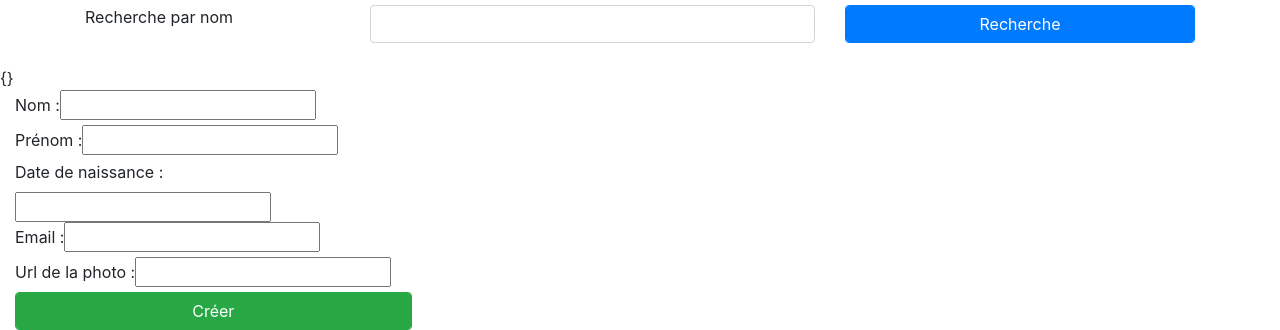
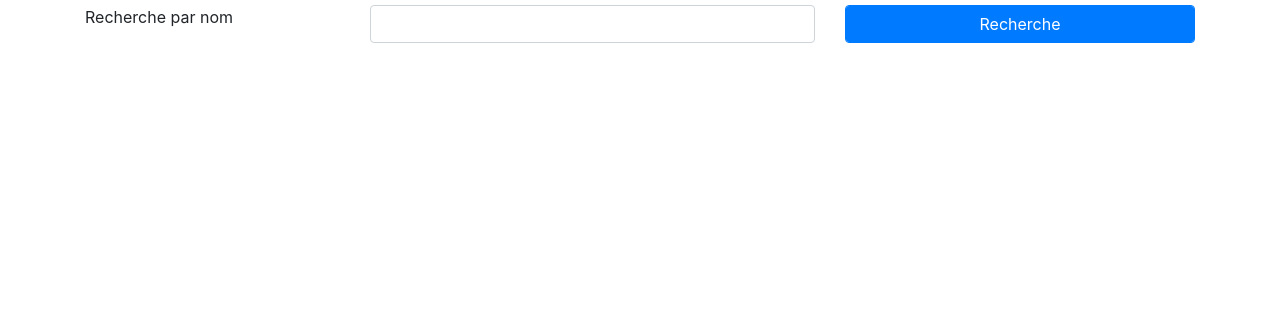
Before and after one commit to jonathansagan/collegues-front, an Angular app: page / in a window 1280 px wide. Shown: the part 694-1024 px from the top of the page. After the commit the page ends 800 px from the top, so only its background shows below. Built offline with nearby package versions, Linux system fonts and the light colour scheme.

Commit message:
TP 6 : création du formulaire fonctionnel

```diff
--- a/src/app/app.component.html
+++ b/src/app/app.component.html
@@ -7,4 +7,3 @@
 
 <app-collegue [col]="collegueExemple"></app-collegue>
 <app-recherche-par-nom ></app-recherche-par-nom>
-<app-form-collegue></app-form-collegue>
--- a/src/app/collegue/collegue.component.html
+++ b/src/app/collegue/collegue.component.html
@@ -78,3 +78,4 @@
 
   </div>
 </div>
+<app-form-collegue *ngIf = "creation == true"></app-form-collegue>
--- a/src/app/collegue/collegue.component.ts
+++ b/src/app/collegue/collegue.component.ts
@@ -10,11 +10,15 @@ import {DataService} from '../services/data.service';
 })
 export class CollegueComponent implements OnInit {
 public mod: boolean;
+public creation: boolean;
+
 
 
 @Input() col: Collegue;
   constructor(private dataService: DataService) {
     this.mod = false;
+    this.creation = false;
+
 
   }
 
@@ -22,15 +26,20 @@ public mod: boolean;
     console.log('Modification du collègue');
     this.mod = true;
 
+
+
   }
 
   nouveauCollegue(){
     console.log('Création d’un nouveau collègue');
     this.mod = false;
+    this.creation = true;
+
   }
 
   validation(){
     this.mod = false;
+
   }
 
   recupererCollegueCourant (matricule : string){
--- a/src/app/form-collegue/form-collegue.component.html
+++ b/src/app/form-collegue/form-collegue.component.html
@@ -1,22 +1,37 @@
-<form>
+<form #etatForm = "ngForm">
   {{colSaisi | json}}
   <div class = "col-4">
-<label for ="nom">Nom : </label>
-<input id = "nom" type = "text" name = "nom"[(ngModel)]="colSaisi.nom">
+<label for ="nom"><b>Nom :</b> </label>
+<input id = "nom" type = "text" name = "nom"[(ngModel)]="colSaisi.nom" #etatNom = "ngModel" required>
+<div *ngIf = "etatNom.dirty && etatNom.invalid">
+  Le nom est obligatoire!
+</div>
 <br>
-<label for ="prenom">Prénom : </label>
-<input id = "prenom" type = "text" name = "prenom" [(ngModel)]="colSaisi.prenoms">
+<label for ="prenom"><b>Prénom : </b></label>
+<input id = "prenom" type = "text" name = "prenom" [(ngModel)]="colSaisi.prenoms" #etatPrenom = "ngModel" required>
+<div *ngIf = "etatPrenom.dirty && etatPrenom.invalid">
+  Le prénom est obligatoire!
+</div>
 <br>
-<label for ="DateDeNaissance">Date de naissance : </label>
-<input id = "DateDeNaissance" type = "text" name = "DateDeNaissance" [(ngModel)]="colSaisi.dateDeNaissance">
+<label for ="DateDeNaissance"><b>Date de naissance : </b></label>
+<input id = "DateDeNaissance" type = "text" name = "DateDeNaissance" [(ngModel)]="colSaisi.dateDeNaissance"#etatNaissance = "ngModel" required>
+<div *ngIf = "etatNaissance.dirty && etatNaissance.invalid">
+  La date de naissance est obligatoire!
+</div>
 <br>
-<label for ="email">Email : </label>
-<input id = "email" type = "text" name = "email" [(ngModel)]="colSaisi.email">
+<label for ="email"><b>Email : </b></label>
+<input id = "email" type = "text" name = "email" [(ngModel)]="colSaisi.email" #etatMail = "ngModel" required>
+<div *ngIf = "etatMail.dirty && etatMail.invalid">
+  L'E-mail est obligatoire!
+</div>
 <br>
-<label for ="photoUrl">Url de la photo : </label>
-<input id = "photoUrl" type = "text" name = "photoUrl" [(ngModel)]="colSaisi.photoUrl">
+<label for ="photoUrl"><b>Url de la photo : </b></label>
+<input id = "photoUrl" type = "text" name = "photoUrl" [(ngModel)]="colSaisi.photoUrl"#etatPhoto = "ngModel" required minlength="7">
+<div *ngIf="etatPhoto.dirty && etatPhoto.invalid">
+  l'URL doit être composée d'au moins 7 caractères
+</div>
 <br>
-<button type="button" class="btn-success form-control" (click)="creer()">
+<button  *ngIf="etatForm.valid" type="button" class="btn-success form-control" (click)="creer()">
   Créer
 </button>
 </div>
```
